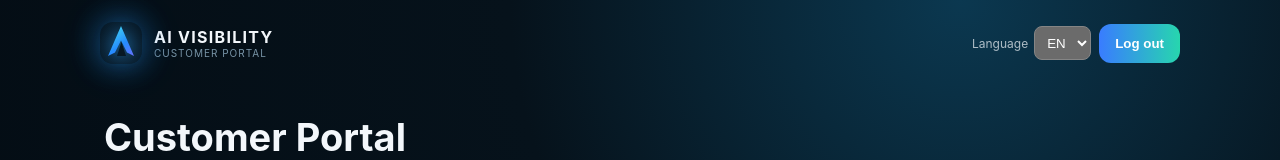
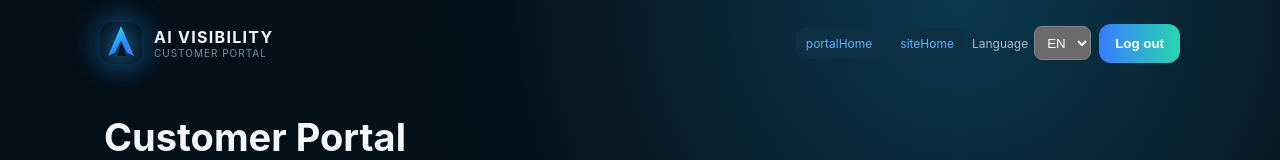
Before and after one commit to mehmetozan-5858/ai-visibility, a Next.js app: page /musteri-panel in a window 1280 px wide. Shown: the top 160 px of the page. Built offline with nearby package versions, Linux system fonts and the light colour scheme; no server answers.

Commit message:
Add clear customer portal home and site navigation

```diff
--- a/components/CustomerShell.js
+++ b/components/CustomerShell.js
@@ -5,11 +5,16 @@ export default function CustomerShell({title,subtitle,children}){
   const {lang,t}=useLanguage();
   const displayTitle=title==="Müşteri Paneli"?(lang==="en"?"Customer Portal":"Müşteri Paneli"):title;
   const displaySubtitle=subtitle==="AI görünürlüğünüz, çalışmalarınız, rapor süreciniz ve ödemeleriniz."?(lang==="en"?"Your AI visibility, work, reporting process and payments.":subtitle):subtitle;
-  async function logout(){await fetch("/api/client-auth/login",{method:"DELETE"});window.location.href="/musteri-giris";}
+  async function logout(){await fetch("/api/client-auth/login",{method:"DELETE"});window.location.replace("/musteri-giris");}
   return <main>
     <header className="top">
       <Link href="/musteri-panel" className="brand"><span className="logo">A</span><div><strong>AI VISIBILITY</strong><small>{t("customerPanel")}</small></div></Link>
-      <div style={{display:"flex",gap:8,alignItems:"center"}}><LanguageSwitcher/><button onClick={logout}>{t("logout")}</button></div>
+      <div style={{display:"flex",gap:8,alignItems:"center",flexWrap:"wrap",justifyContent:"flex-end"}}>
+        <Link href="/musteri-panel" className="mini-action">{t("portalHome")}</Link>
+        <Link href="/" className="mini-action">{t("siteHome")}</Link>
+        <LanguageSwitcher/>
+        <button onClick={logout}>{t("logout")}</button>
+      </div>
     </header>
     {displayTitle&&<section className="page-head"><div><h1>{displayTitle}</h1><p>{displaySubtitle}</p></div></section>}
     {children}
```
